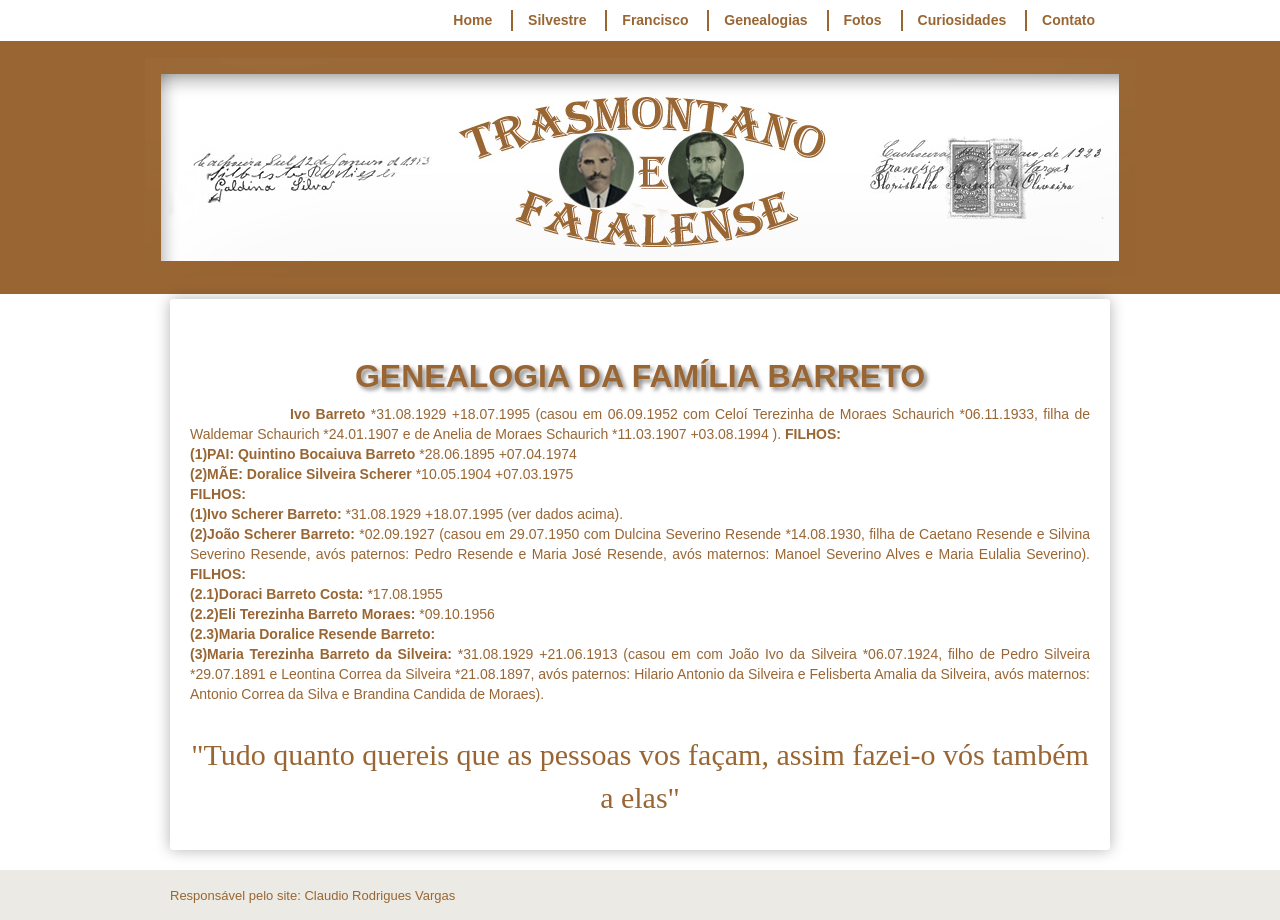
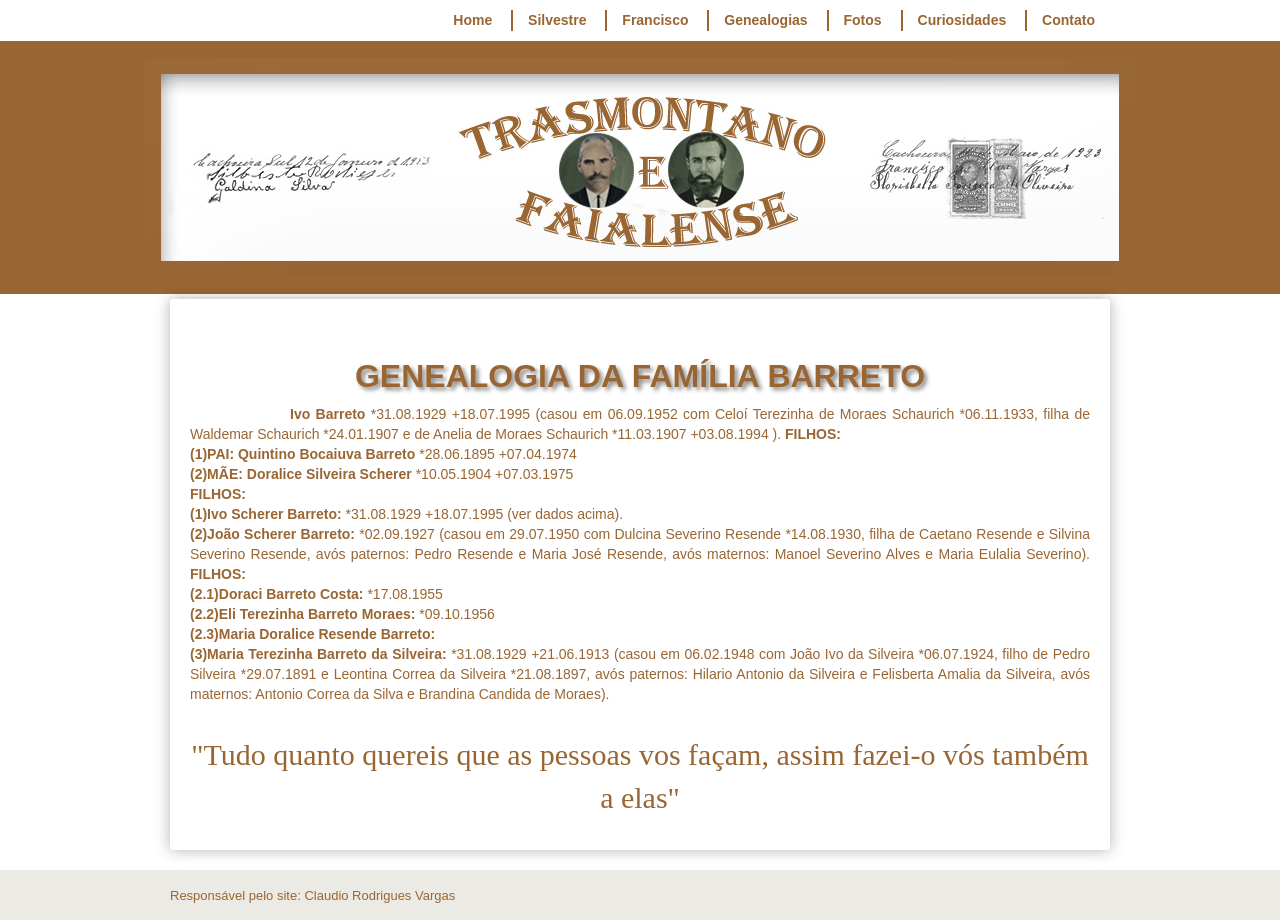
Before and after one commit to claudiovargas1955/claudiovargas1955.github.io, a Jekyll site: the page built from _pages/familia-barreto.html, in a window 1280 px wide. Built offline with Jekyll 4.4.1, drawn with Linux system fonts in a browser that asks for light colours; some web fonts are replaced.

Commit message:
Update familia-barreto.html

```diff
--- a/_pages/familia-barreto.html
+++ b/_pages/familia-barreto.html
@@ -109,9 +109,9 @@ Severino). <b>FILHOS: </b><br>
 <b>(2.1)Doraci Barreto Costa: </b>*17.08.1955<br>
 <b>(2.2)Eli Terezinha Barreto Moraes: </b>*09.10.1956<br>
 <b>(2.3)Maria Doralice Resende Barreto: </b><br>
-<b>(3)Maria Terezinha Barreto da Silveira: </b>*31.08.1929 +21.06.1913 (casou em com João Ivo da Silveira *06.07.1924, filho de
-Pedro Silveira *29.07.1891 e Leontina Correa da Silveira *21.08.1897, avós paternos: Hilario Antonio da Silveira e Felisberta Amalia da
-Silveira, avós maternos: Antonio Correa da Silva e Brandina Candida de Moraes).<br><br>
+<b>(3)Maria Terezinha Barreto da Silveira: </b>*31.08.1929 +21.06.1913 (casou em 06.02.1948 com João Ivo da Silveira *06.07.1924, filho
+de Pedro Silveira *29.07.1891 e Leontina Correa da Silveira *21.08.1897, avós paternos: Hilario Antonio da Silveira e Felisberta Amalia
+da Silveira, avós maternos: Antonio Correa da Silva e Brandina Candida de Moraes).<br><br>
 
 
 
```
